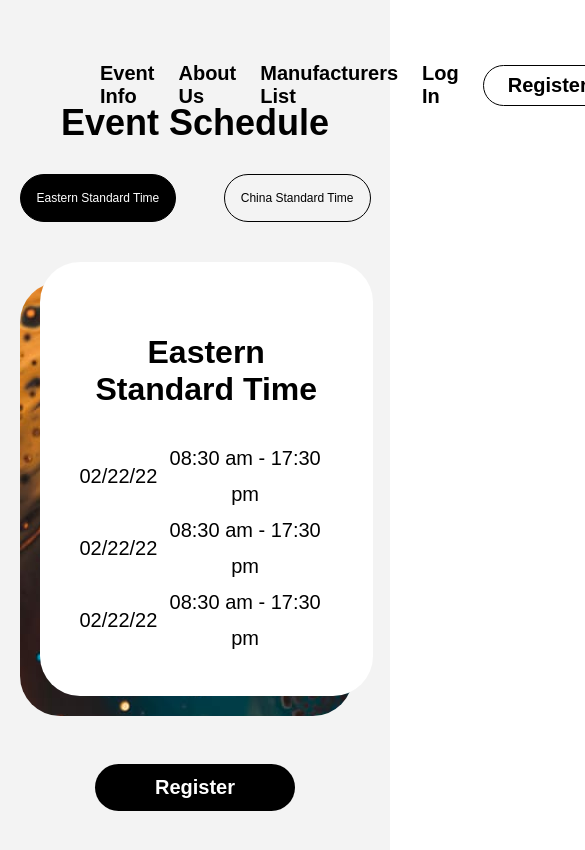
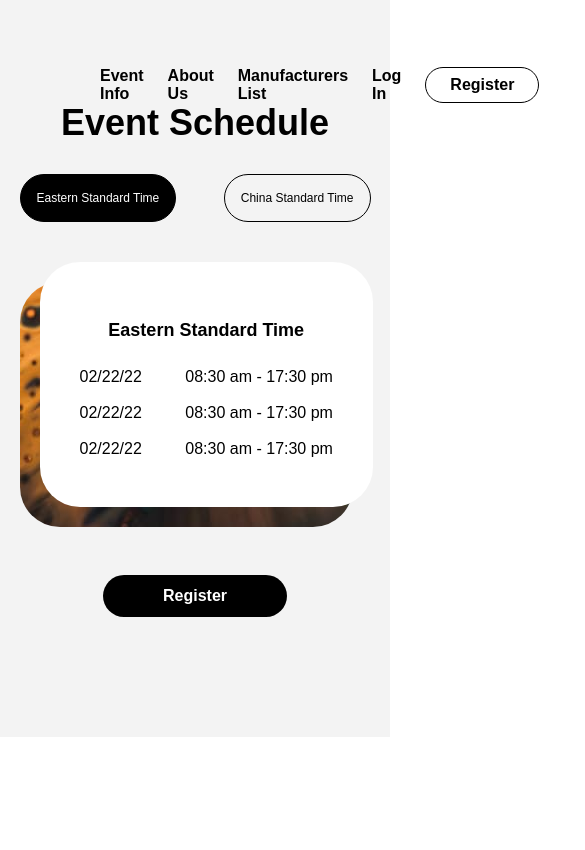
Before and after one commit to da-022412/ezone-fashion, a Next.js app: page / in a window 390 px wide. Shown: the top 850 px of the page, 585 px wide, since content can reach past the window. Built offline with nearby package versions, Linux system fonts and the light colour scheme; a web font is replaced by a local one.

Commit message:
Complete mobile typeface size

```diff
--- a/styles/partials/_fonts.scss
+++ b/styles/partials/_fonts.scss
@@ -33,11 +33,6 @@
     font-weight: 600;
 }
 
-.heading-5 {
-    font-size: toRem(20);
-    font-weight: 500;
-}
-
 .heading-1,
 .heading-2 {
     font-size: toRem(60);
@@ -49,20 +44,30 @@
 
 .heading-3 {
     font-size: toRem(32);
+
+    @include md {
+        font-size: toRem(18);
+    }
 }
 
-.heading-5,
-.body-text {
+.heading-5 {
     font-size: toRem(20);
-    font-weight: 400;
+    font-weight: 500;
 
     @include md {
-        margin: 0;
+        font-size: toRem(12);
     }
 }
 
 .body-text {
+    font-size: toRem(20);
+    font-weight: 400;
     line-height: toRem(36);
+
+    @include md {
+        font-size: toRem(16);
+        margin: 0;
+    }
 }
 
 .link-text {
@@ -70,4 +75,8 @@
     font-size: toRem(20);
     font-weight: 600;
     text-decoration: none;
+
+    @include md {
+        font-size: toRem(16);
+    }
 }
```
